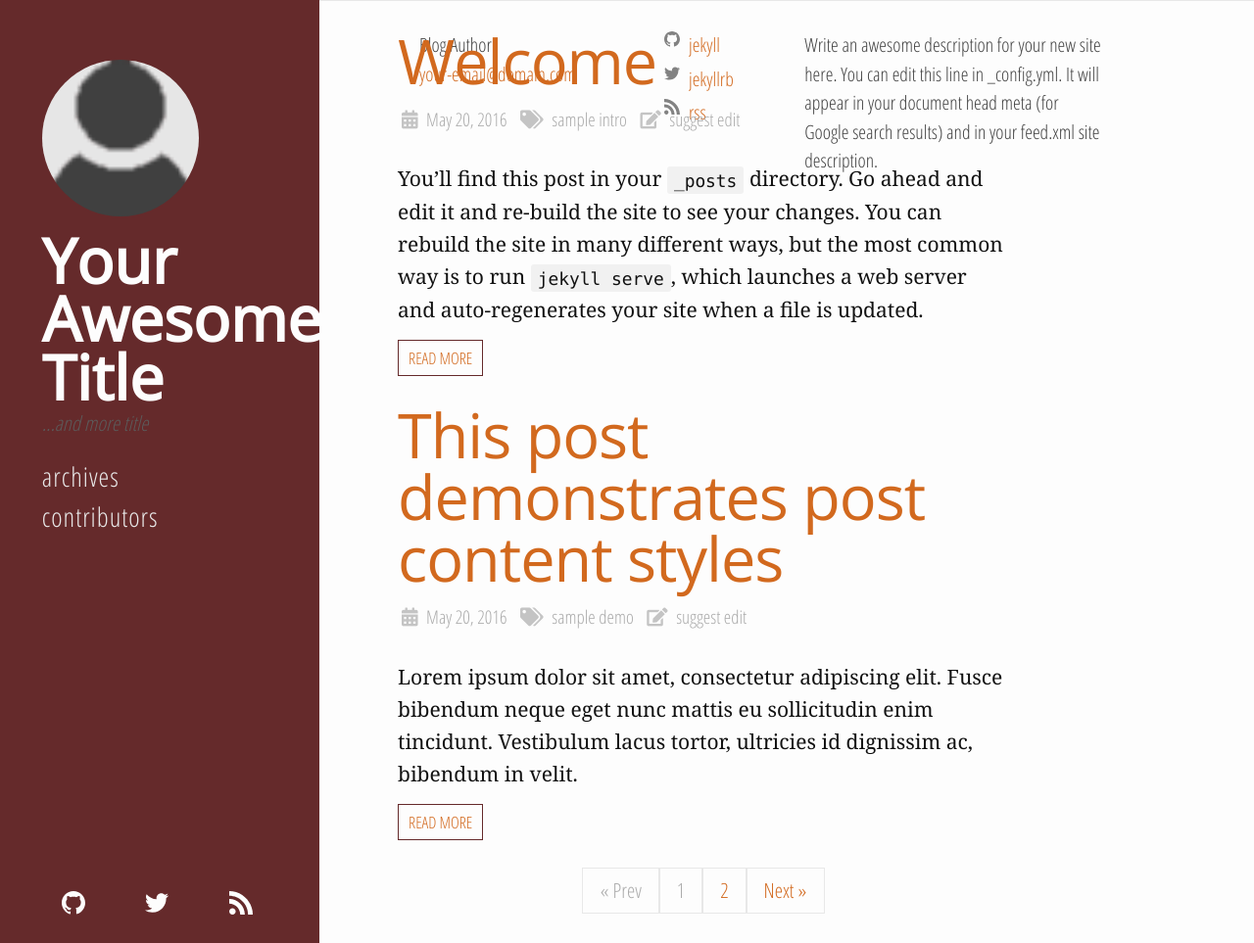
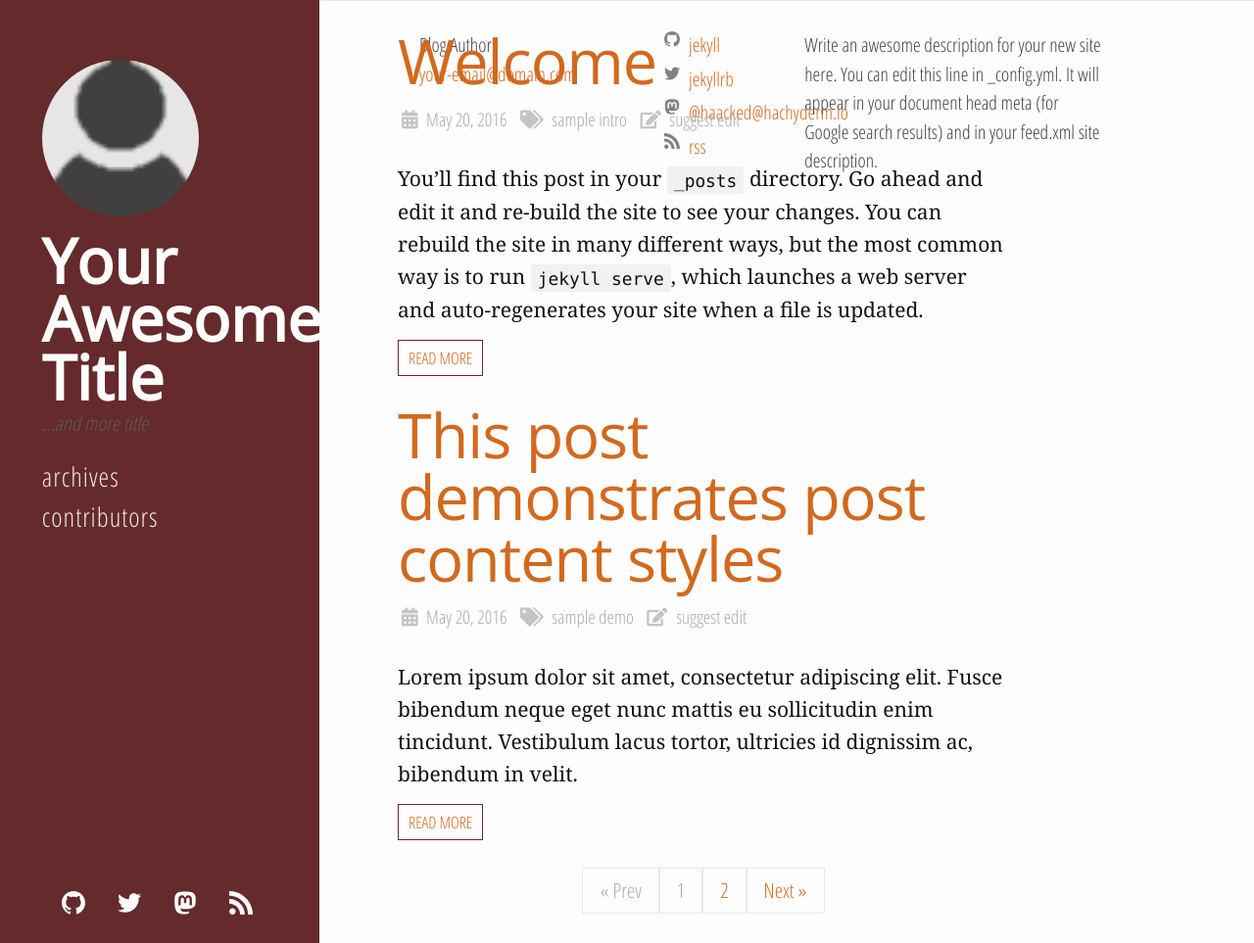
Before and after one commit to haacked/haackbar, a Jekyll site: the page built from index.html, in a window 1280 px wide and 963 px high. Shown: the whole window at 98% size. Built offline with Jekyll 4.4.1, drawn with Linux system fonts in a browser that asks for light colours; cached includes are drawn as plain includes; nearby versions of some CDN libraries; some web fonts are replaced; library files that are not in the unit come from our copies; the list of posts is cut into pages by our own code.

Commit message:
Add Mastodon social icon

```diff
--- a/_config.yml
+++ b/_config.yml
@@ -15,6 +15,9 @@ contact:
 
 # social links
 twitter_username: jekyllrb
+mastodon:
+  username: haacked
+  instance: hachyderm.io
 github_username:  jekyll
 rss: rss
 #dribbble_username: jekyll
--- a/_includes/social.html
+++ b/_includes/social.html
@@ -1,14 +1,15 @@
 <ul class="social-media-list">
-  {% if site.dribbble_username %}<li><a href="https://dribbble.com/{{ site.dribbble_username| cgi_escape | escape }}"><svg class="svg-icon"><use xlink:href="{{ '/assets/svg/minima-social-icons.svg#dribbble' | relative_url }}"></use></svg> <span class="username">{{ site.dribbble_username| escape }}</span></a></li>{% endif %}
-  {% if site.facebook_username %}<li><a href="https://www.facebook.com/{{ site.facebook_username| cgi_escape | escape }}"><svg class="svg-icon"><use xlink:href="{{ '/assets/svg/minima-social-icons.svg#facebook' | relative_url }}"></use></svg> <span class="username">{{ site.facebook_username| escape }}</span></a></li>{% endif %}
-  {% if site.flickr_username %}<li><a href="https://www.flickr.com/photos/{{ site.flickr_username| cgi_escape | escape }}"><svg class="svg-icon"><use xlink:href="{{ '/assets/svg/minima-social-icons.svg#flickr' | relative_url }}"></use></svg> <span class="username">{{ site.flickr_username| escape }}</span></a></li>{% endif %}
+  {% if site.dribbble_username %}<li><a href="https://dribbble.com/{{ site.dribbble_username| cgi_escape | escape }}"><svg class="svg-icon"><use xlink:href="{{ '/assets/svg/minima-social-icons.svg#dribbble' | relative_url }}"></use></svg> <span class="username">{{ site.dribbble_username | escape }}</span></a></li>{% endif %}
+  {% if site.facebook_username %}<li><a href="https://www.facebook.com/{{ site.facebook_username| cgi_escape | escape }}"><svg class="svg-icon"><use xlink:href="{{ '/assets/svg/minima-social-icons.svg#facebook' | relative_url }}"></use></svg> <span class="username">{{ site.facebook_username | escape }}</span></a></li>{% endif %}
+  {% if site.flickr_username %}<li><a href="https://www.flickr.com/photos/{{ site.flickr_username| cgi_escape | escape }}"><svg class="svg-icon"><use xlink:href="{{ '/assets/svg/minima-social-icons.svg#flickr' | relative_url }}"></use></svg> <span class="username">{{ site.flickr_username | escape }}</span></a></li>{% endif %}
   {% if site.github_username %}<li><a href="https://github.com/{{ site.github_username| cgi_escape | escape }}"><svg class="svg-icon"><use xlink:href="{{ '/assets/svg/minima-social-icons.svg#github' | relative_url }}"></use></svg> <span class="username">{{ site.github_username| escape }}</span></a></li>{% endif %}
-  {% if site.instagram_username %}<li><a href="https://instagram.com/{{ site.instagram_username| cgi_escape | escape }}"><svg class="svg-icon"><use xlink:href="{{ '/assets/svg/minima-social-icons.svg#instagram' | relative_url }}"></use></svg> <span class="username">{{ site.instagram_username| escape }}</span></a></li>{% endif %}
-  {% if site.linkedin_username %}<li><a href="https://www.linkedin.com/in/{{ site.linkedin_username| cgi_escape | escape }}"><svg class="svg-icon"><use xlink:href="{{ '/assets/svg/minima-social-icons.svg#linkedin' | relative_url }}"></use></svg> <span class="username">{{ site.linkedin_username| escape }}</span></a></li>{% endif %}
-  {% if site.pinterest_username %}<li><a href="https://www.pinterest.com/{{ site.pinterest_username| cgi_escape | escape }}"><svg class="svg-icon"><use xlink:href="{{ '/assets/svg/minima-social-icons.svg#pinterest' | relative_url }}"></use></svg> <span class="username">{{ site.pinterest_username| escape }}</span></a></li>{% endif %}
-  {% if site.twitter_username %}<li><a href="https://twitter.com/{{ site.twitter_username| cgi_escape | escape }}"><svg class="svg-icon"><use xlink:href="{{ '/assets/svg/minima-social-icons.svg#twitter' | relative_url }}"></use></svg> <span class="username">{{ site.twitter_username| escape }}</span></a></li>{% endif %}
-  {% if site.youtube_username %}<li><a href="https://youtube.com/{{ site.youtube_username| cgi_escape | escape }}"><svg class="svg-icon"><use xlink:href="{{ '/assets/svg/minima-social-icons.svg#youtube' | relative_url }}"></use></svg> <span class="username">{{ site.youtube_username| escape }}</span></a></li>{% endif %}
-  {% if site.googleplus_username %}<li><a href="https://plus.google.com/{{ site.googleplus_username| escape }}"><svg class="svg-icon"><use xlink:href="{{ '/assets/svg/minima-social-icons.svg#googleplus' | relative_url }}"></use></svg> <span class="username">{{ site.googleplus_username| escape }}</span></a></li>{% endif %}
+  {% if site.instagram_username %}<li><a href="https://instagram.com/{{ site.instagram_username| cgi_escape | escape }}"><svg class="svg-icon"><use xlink:href="{{ '/assets/svg/minima-social-icons.svg#instagram' | relative_url }}"></use></svg> <span class="username">{{ site.instagram_username | escape }}</span></a></li>{% endif %}
+  {% if site.linkedin_username %}<li><a href="https://www.linkedin.com/in/{{ site.linkedin_username| cgi_escape | escape }}"><svg class="svg-icon"><use xlink:href="{{ '/assets/svg/minima-social-icons.svg#linkedin' | relative_url }}"></use></svg> <span class="username">{{ site.linkedin_username | escape }}</span></a></li>{% endif %}
+  {% if site.pinterest_username %}<li><a href="https://www.pinterest.com/{{ site.pinterest_username| cgi_escape | escape }}"><svg class="svg-icon"><use xlink:href="{{ '/assets/svg/minima-social-icons.svg#pinterest' | relative_url }}"></use></svg> <span class="username">{{ site.pinterest_username | escape }}</span></a></li>{% endif %}
+  {% if site.twitter_username %}<li><a href="https://twitter.com/{{ site.twitter_username| cgi_escape | escape }}"><svg class="svg-icon"><use xlink:href="{{ '/assets/svg/minima-social-icons.svg#twitter' | relative_url }}"></use></svg> <span class="username">{{ site.twitter_username | escape }}</span></a></li>{% endif %}
+  {% if site.mastodon %}<li><a rel="me" href="https://{{site.mastodon.instance| cgi_escape | escape }}/@{{ site.mastodon.username | cgi_escape | escape }}"><svg class="svg-icon"><use xlink:href="{{ '/assets/svg/minima-social-icons.svg#mastodon' | relative_url }}"></use></svg> <span class="username">@{{ site.mastodon.username | escape }}@{{ site.mastodon.instance | escape }}</span></a></li>{% endif %}
+  {% if site.youtube_username %}<li><a href="https://youtube.com/{{ site.youtube_username| cgi_escape | escape }}"><svg class="svg-icon"><use xlink:href="{{ '/assets/svg/minima-social-icons.svg#youtube' | relative_url }}"></use></svg> <span class="username">{{ site.youtube_username | escape }}</span></a></li>{% endif %}
+  {% if site.googleplus_username %}<li><a href="https://plus.google.com/{{ site.googleplus_username| escape }}"><svg class="svg-icon"><use xlink:href="{{ '/assets/svg/minima-social-icons.svg#googleplus' | relative_url }}"></use></svg> <span class="username">{{ site.googleplus_username | escape }}</span></a></li>{% endif %}
   {% if site.rss %}<li><a href="{{ site.subscribe_rss | default: site.feed.path | default: 'feed.xml' | relative_url }}"><svg class="svg-icon"><use xlink:href="{{ '/assets/svg/minima-social-icons.svg#rss' | relative_url }}"></use></svg> <span>{{ site.rss | escape }}</span></a></li>{% endif %}
 </ul>
 
```
Also changed, not shown: README.md, assets/svg/minima-social-icons.svg.
